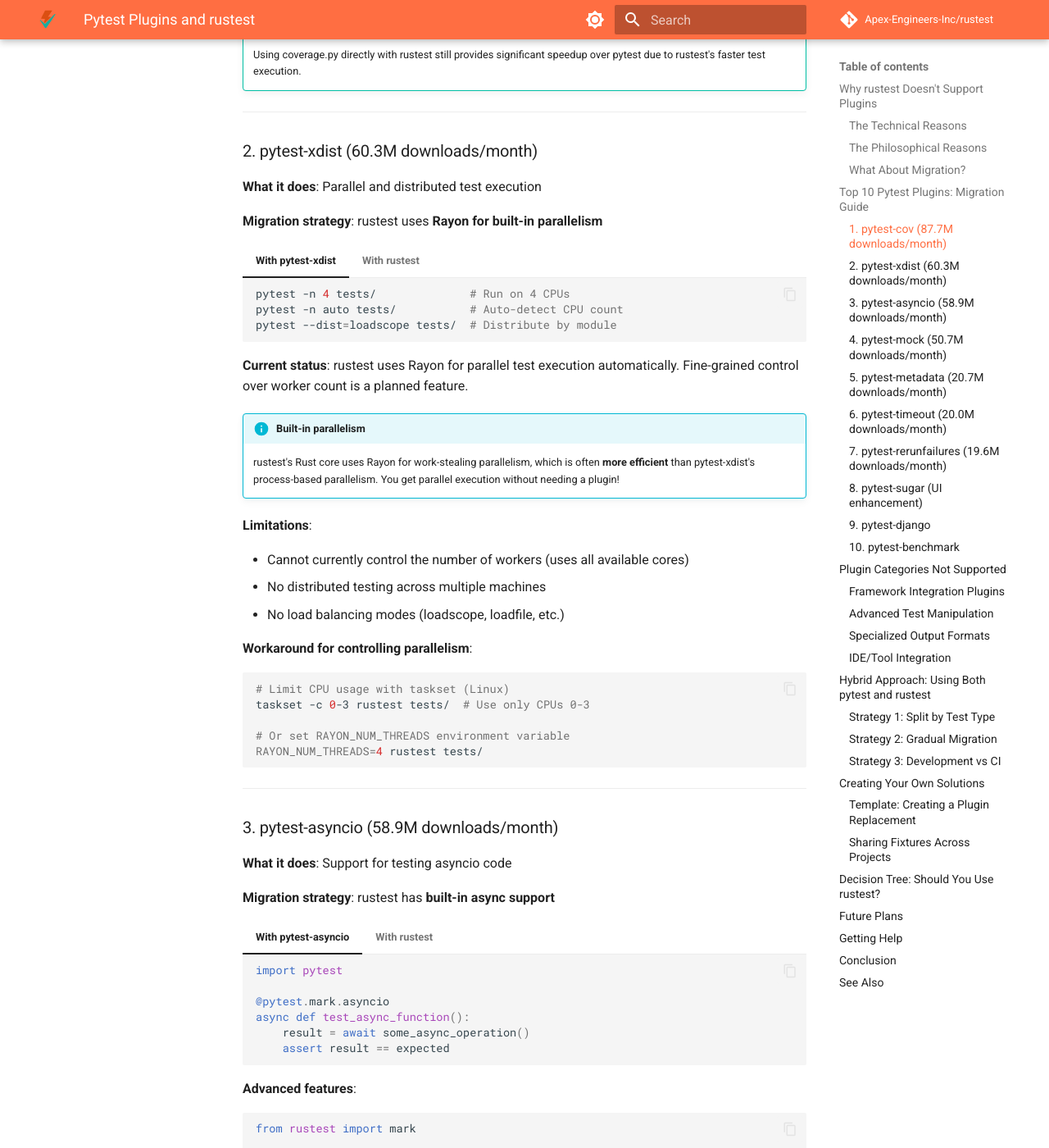
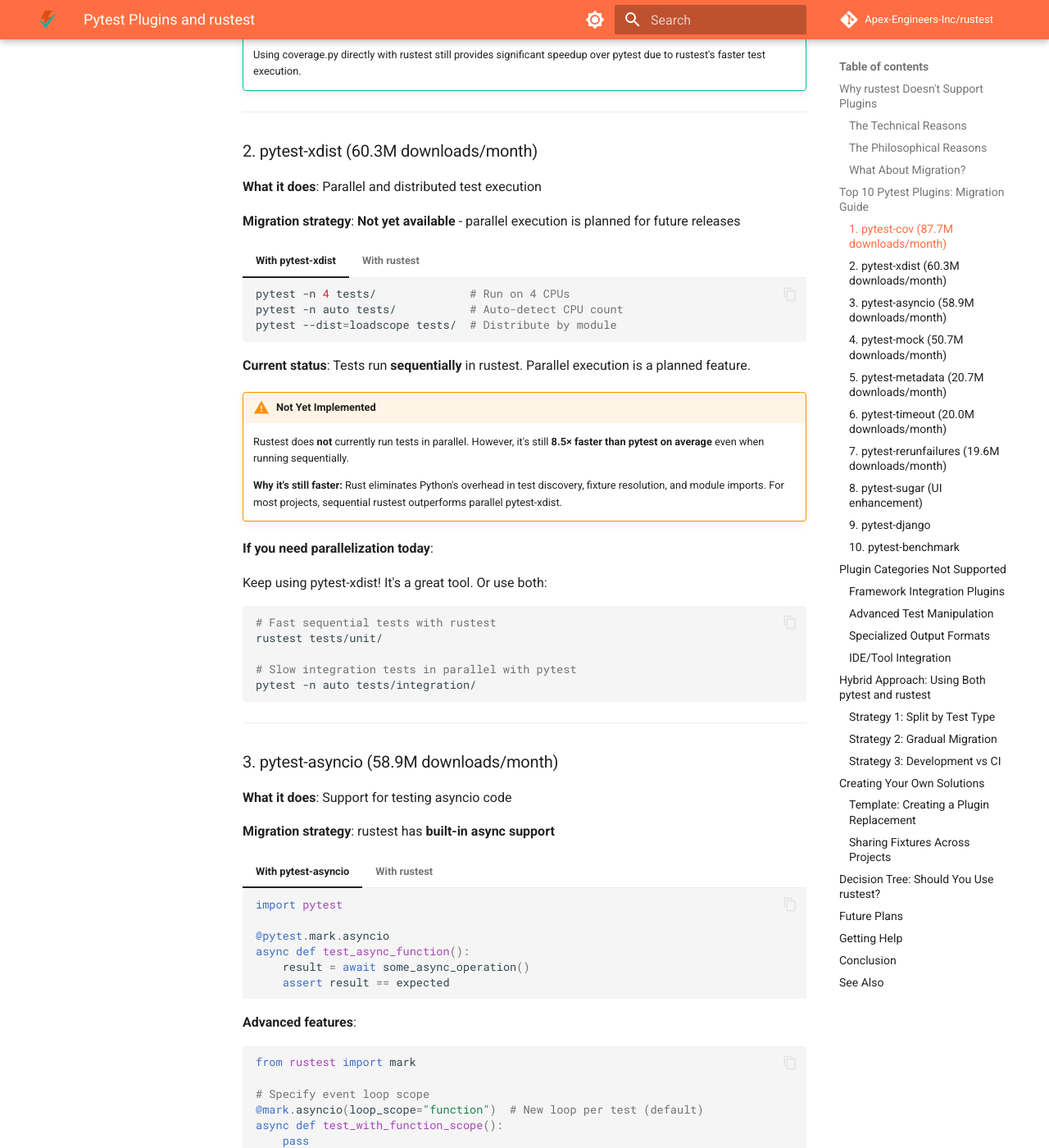
Before and after one commit to Apex-Engineers-Inc/rustest, an MkDocs documentation site: the page built from docs/advanced/pytest-plugins.md, in a window 1280 px wide and 1400 px high, scrolled down 3106 px. Shown: the whole window at 82% size. Built offline with MkDocs 1.6.1 and Material for MkDocs 9.7.7, drawn with Linux system fonts in a browser that asks for light colours; comment, search, counter and statistics services are not loaded.

Commit message:
Fix false claims about parallel execution
CRITICAL: Correct misleading documentation about parallel test execution.

Tests currently run SEQUENTIALLY, not in parallel:
- execution.rs uses a simple for loop, not parallel iteration
- Rayon is in Cargo.toml but not imported/used anywhere
- Code comments confirm: 'Python GIL prevents truly parallel execution'

Changed:
- docs/from-pytest/plugins.md: Remove false claims about Rayon parallelism
- docs/advanced/pytest-plugins.md: Same corrections

Updated pytest-xdist section to honestly state:
✅ Tests run sequentially (current reality)
✅ Parallel execution is planned (future feature)
✅ Still 8.5× faster than pytest even without parallelization
✅ Recommend pytest-xdist for users who need parallelism today

This maintains trust by being honest about current capabilities while
emphasizing that sequential rustest still outperforms parallel pytest.

````diff
--- a/docs/advanced/pytest-plugins.md
+++ b/docs/advanced/pytest-plugins.md
@@ -132,7 +132,7 @@ exclude_lines = [
 
 **What it does**: Parallel and distributed test execution
 
-**Migration strategy**: rustest uses **Rayon for built-in parallelism**
+**Migration strategy**: **Not yet available** - parallel execution is planned for future releases
 
 === "With pytest-xdist"
     ```bash
@@ -143,33 +143,31 @@ exclude_lines = [
 
 === "With rustest"
     ```bash
-    # Parallel execution is built into rustest
-    rustest tests/  # Already parallel by default!
+    # Tests currently run sequentially
+    rustest tests/
 
-    # Control parallelism (planned feature)
-    # rustest -j 4 tests/      # Coming soon
-    # rustest -j auto tests/   # Coming soon
+    # Parallel execution planned for future release
+    # rustest -n 4 tests/      # Not yet available
+    # rustest -n auto tests/   # Not yet available
     ```
 
-**Current status**: rustest uses Rayon for parallel test execution automatically. Fine-grained control over worker count is a planned feature.
+**Current status**: Tests run **sequentially** in rustest. Parallel execution is a planned feature.
 
-!!! info "Built-in parallelism"
-    rustest's Rust core uses Rayon for work-stealing parallelism, which is often **more efficient** than pytest-xdist's process-based parallelism. You get parallel execution without needing a plugin!
+!!! warning "Not Yet Implemented"
+    Rustest does **not** currently run tests in parallel. However, it's still **8.5× faster than pytest on average** even when running sequentially.
 
-**Limitations**:
+    **Why it's still faster:** Rust eliminates Python's overhead in test discovery, fixture resolution, and module imports. For most projects, sequential rustest outperforms parallel pytest-xdist.
 
-- Cannot currently control the number of workers (uses all available cores)
-- No distributed testing across multiple machines
-- No load balancing modes (loadscope, loadfile, etc.)
+**If you need parallelization today**:
 
-**Workaround for controlling parallelism**:
+Keep using pytest-xdist! It's a great tool. Or use both:
 
 ```bash
-# Limit CPU usage with taskset (Linux)
-taskset -c 0-3 rustest tests/  # Use only CPUs 0-3
+# Fast sequential tests with rustest
+rustest tests/unit/
 
-# Or set RAYON_NUM_THREADS environment variable
-RAYON_NUM_THREADS=4 rustest tests/
+# Slow integration tests in parallel with pytest
+pytest -n auto tests/integration/
 ```
 
 ---
````
Also changed, not shown: docs/from-pytest/plugins.md (+16 -18 lines).
